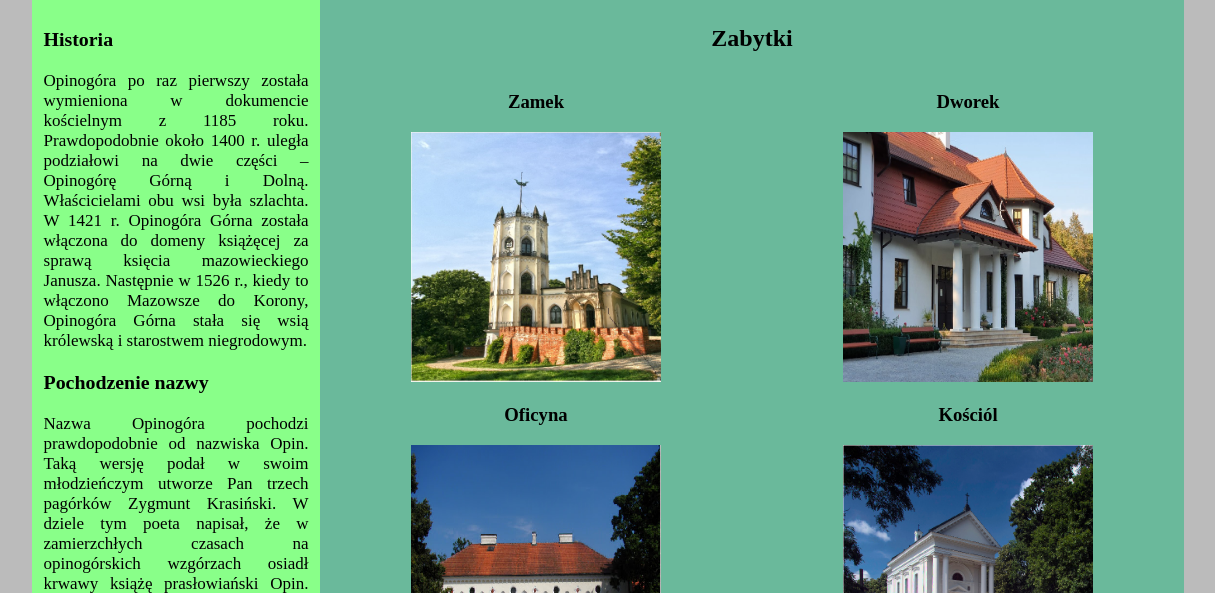
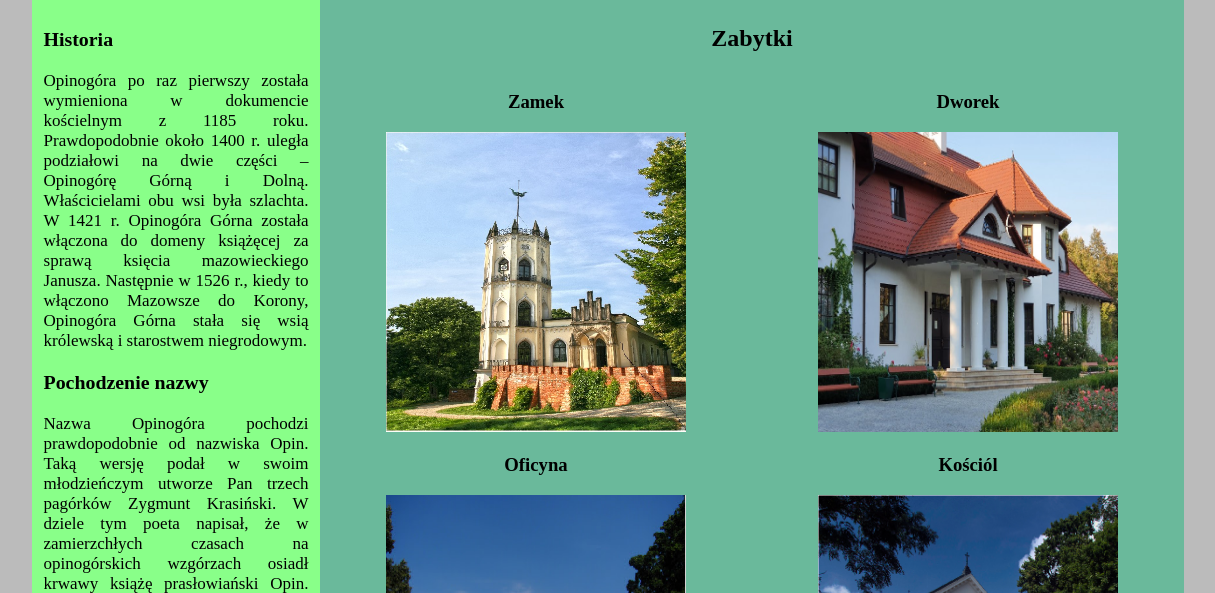
Before and after one commit to JarekJa/JarekJa, a plain HTML site: page RWD.html in a window 1536 px wide. Shown: the part 191-784 px from the top of the page, without its empty margins (160-1375 px from the left). Drawn offline with Linux system fonts and the light colour scheme.

Commit message:
Update stylRWD.css

```diff
--- a/stylRWD.css
+++ b/stylRWD.css
@@ -208,6 +208,11 @@
 		 padding: 1%;
 		 padding-left:29%
 		}
+								.obrzam
+		{
+			width: 300px;
+			height: 300px;
+		}
 						#zabytki
 			{
 				width: 75%;
```
